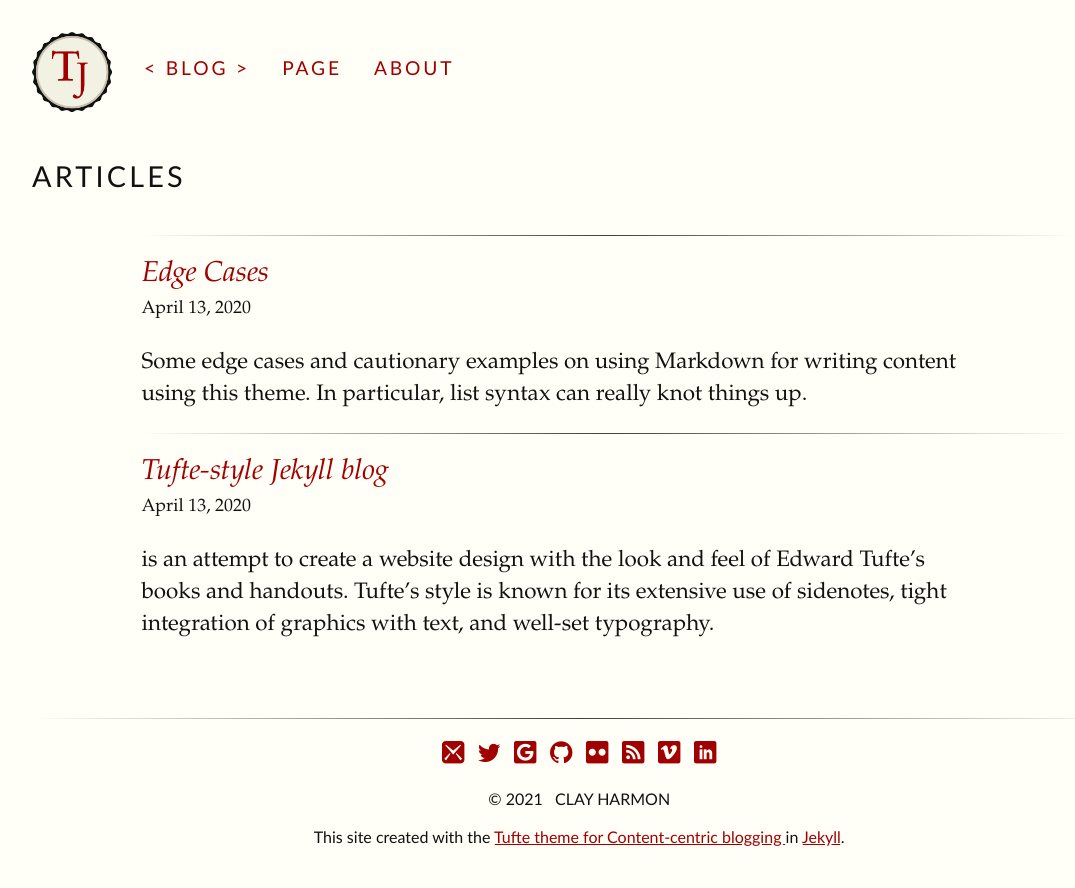
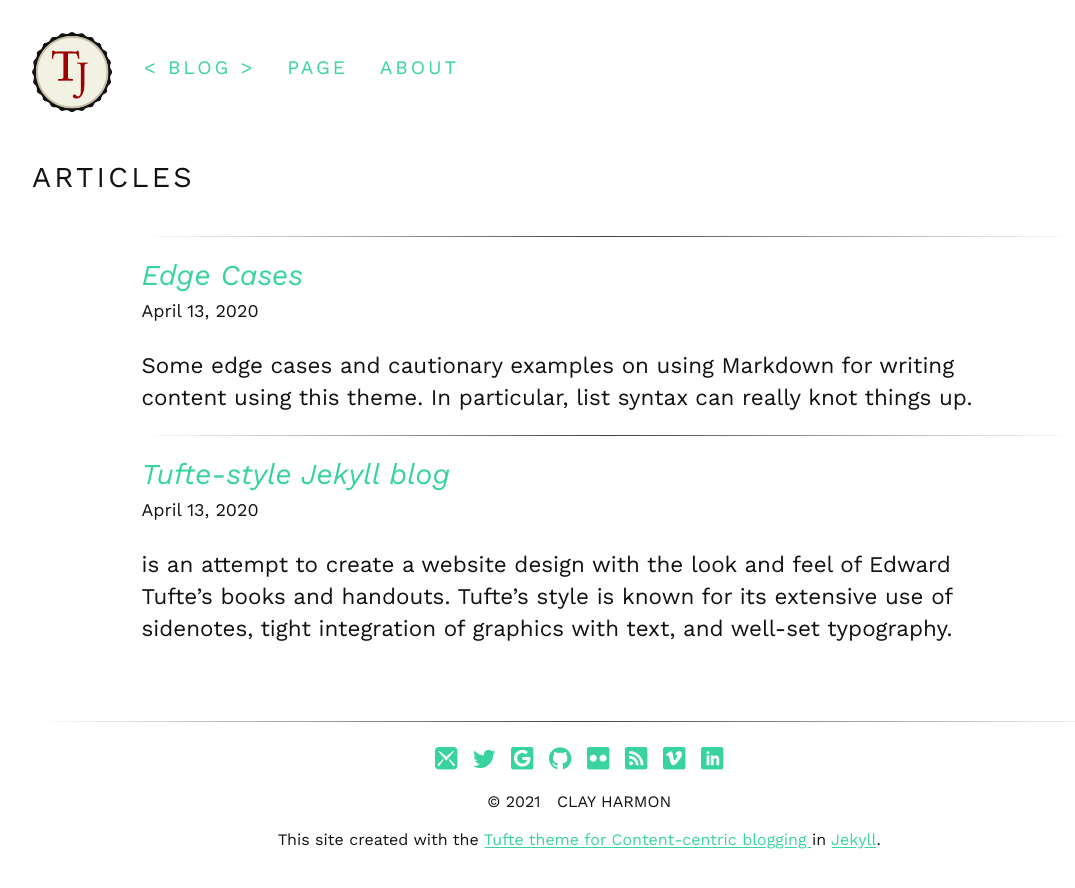
Before and after one commit to SWBTeams/feedbakly-blog, a Jekyll site: the page built from index.html, in a window 1280 px wide. Shown: the top 888 px of the page, without its empty margins (32-1107 px from the left). Built offline with Jekyll 4.4.1, drawn with Linux system fonts in a browser that asks for light colours; some web fonts are replaced.

Commit message:
Customise webpage

```diff
--- a/_includes/head.html
+++ b/_includes/head.html
@@ -8,8 +8,8 @@
 
   <!-- Google Fonts loaded here depending on setting in _data/options.yml true loads font, blank does not-->
   {% if site.data.options.lato_font_load %}
-    <link href='//fonts.googleapis.com/css?family=Lato:400,400italic' rel='stylesheet' type='text/css'>
-  {% endif %}
+  <link rel="preconnect" href="https://fonts.gstatic.com">
+  <link href="https://fonts.googleapis.com/css2?family=Work+Sans:ital,wght@0,200;0,300;0,400;0,500;0,600;1,400;1,500&display=swap" rel="stylesheet">  {% endif %}
 
   <!-- Load up MathJax script if needed ... specify in /_data/options.yml file-->
   {% if site.data.options.mathjax %}
--- a/_sass/_settings.scss
+++ b/_sass/_settings.scss
@@ -1,14 +1,14 @@
 /* This file contains all the constants for colors and font styles */
 
-$body-font: ETBembo, "Chronicle Text G2", Palatino, "Palatino Linotype", "Palatino LT STD", "Book Antiqua", Georgia, serif;
+$body-font: Work Sans,Arial,sans-serif;
 // Note that Gill Sans is the top of the stack and corresponds to what is used in Tufte's books
 // However, it is not a free font, so if it is not present on the computer that is viewing the webpage
 // The free Google 'Lato' font is used instead. It is similar.
-$sans-font: "Gill Sans", "Gill Sans MT", "Gotham Narrow", "Lato", Calibri, sans-serif;
+$sans-font: Work Sans,Arial,sans-serif;
 $code-font: Consolas, "Liberation Mono", Menlo, Courier, monospace;
 $url-font: "Lucida Console", "Lucida Sans Typewriter", Monaco, "Bitstream Vera Sans Mono", monospace;
 $text-color: #111;
-$bg-color: #fffff8;
-$contrast-color: #a00000;
+$bg-color: #ffffff;
+$contrast-color: #38d39f;
 $border-color: #333333;
 $link-style: underline; // choices are 'color' or 'underline'. Color option styles links with $contrast-color set above
```
